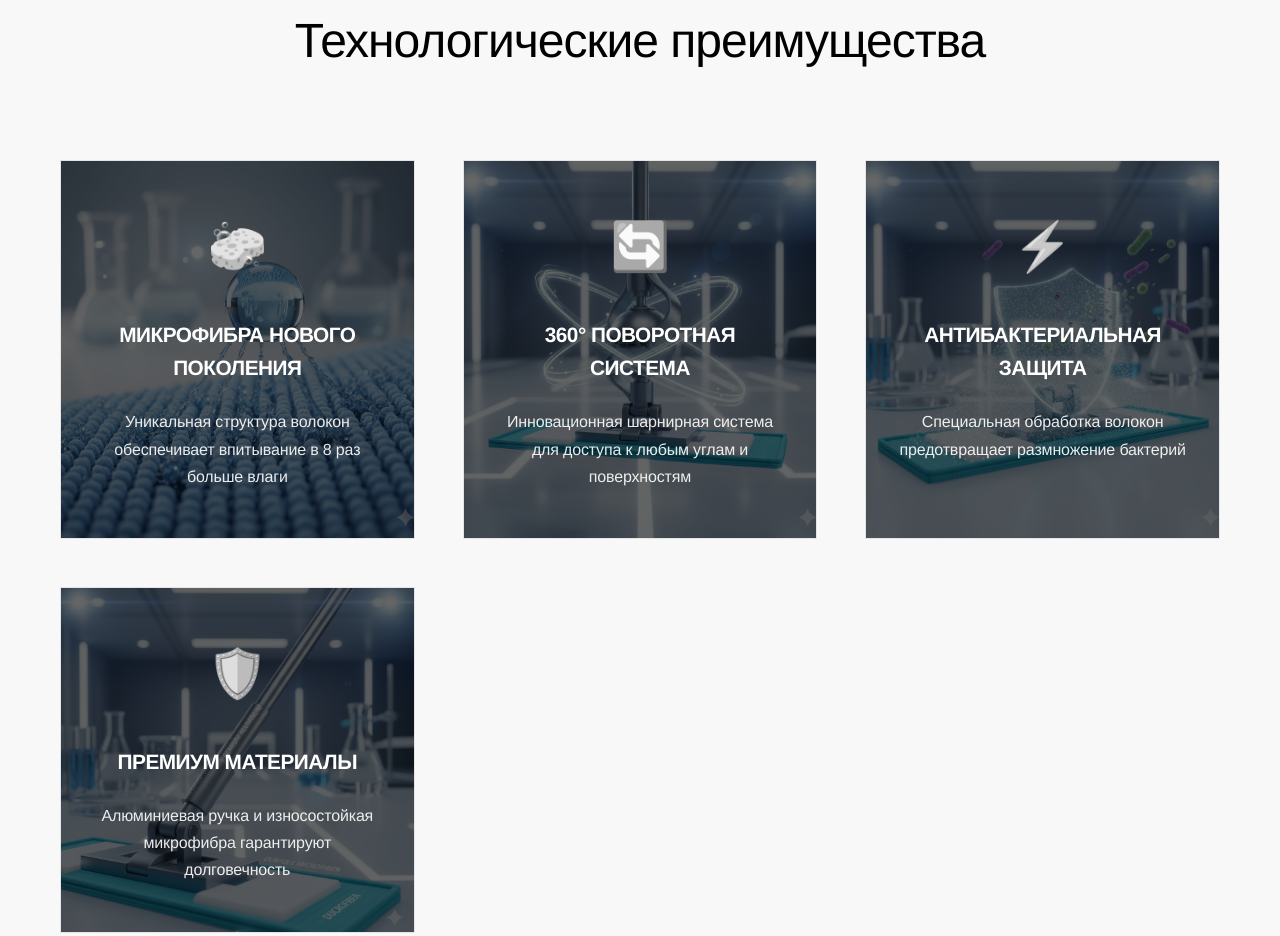
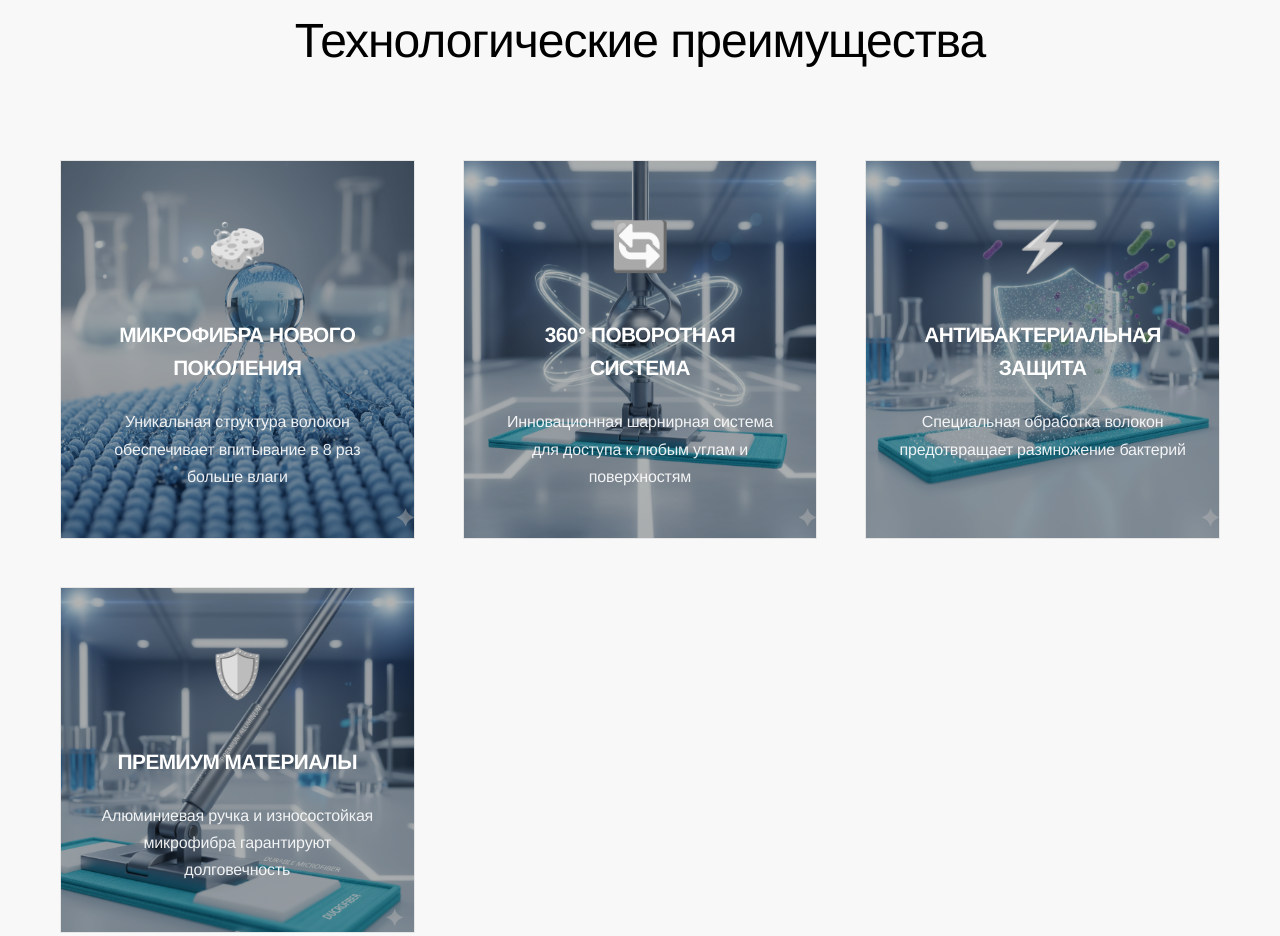
Before and after one commit to arsyur/myfirstrepo, a website: page mop-website/index.html in a window 1280 px wide. Shown: the part 1059-1995 px from the top of the page. Drawn offline with Linux system fonts and the light colour scheme.

Commit message:
Make background images brighter by reducing overlay opacity from 60% to 30%

```diff
--- a/mop-website/index.html
+++ b/mop-website/index.html
@@ -40,7 +40,7 @@
         .feature-card h3 { font-size: 1.3rem; font-weight: 600; margin-bottom: 1.5rem; color: #000000; letter-spacing: -0.5px; text-transform: uppercase; }
         .feature-card p { color: #666666; line-height: 1.7; font-size: 1rem; font-weight: 300; }
         .feature-card.with-bg { background-size: cover; background-position: center; background-repeat: no-repeat; position: relative; }
-        .feature-card.with-bg::before { content: ''; position: absolute; top: 0; left: 0; right: 0; bottom: 0; background: rgba(0,0,0,0.6); z-index: 1; }
+        .feature-card.with-bg::before { content: ''; position: absolute; top: 0; left: 0; right: 0; bottom: 0; background: rgba(0,0,0,0.3); z-index: 1; }
         .feature-card.with-bg > * { position: relative; z-index: 2; color: white !important; }
         .feature-card.with-bg h3 { color: white !important; }
         .feature-card.with-bg p { color: rgba(255,255,255,0.9) !important; }
```
